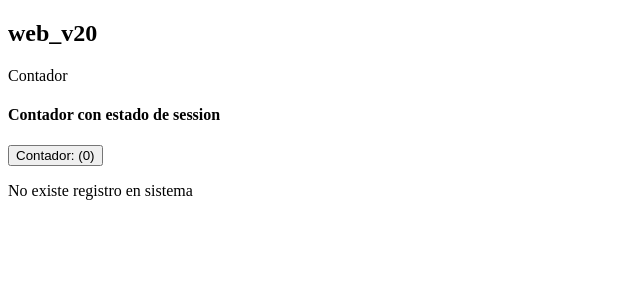
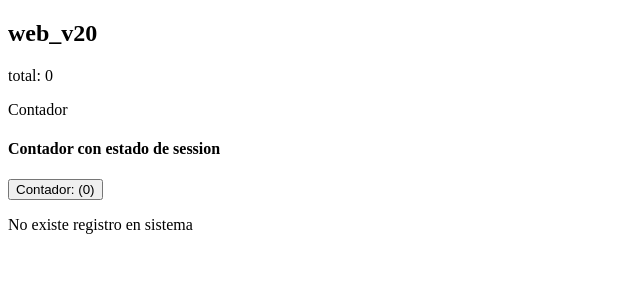
Before and after one commit to Davids-Berz/web_v20, an Angular app: page / in a window 1280 px wide. Shown: the top 300 px of the page, without its empty margins (0-640 px from the left). Built offline with nearby package versions, Linux system fonts and the light colour scheme.

Commit message:
Pasando datos del componente del hijo al padre

```diff
--- a/src/app/app.component.html
+++ b/src/app/app.component.html
@@ -1,6 +1,8 @@
 <h2>{{title}}</h2>
+<div>total: {{counter}}</div>
+<app-counter [title]="subtitle" (counterEmmit)="setCounter($event)"></app-counter>
 
-<app-counter [title]="subtitle"></app-counter>
+
 
 @if (usuarios != undefined && usuarios.length > 0) {
 <table>
--- a/src/app/app.component.ts
+++ b/src/app/app.component.ts
@@ -13,13 +13,17 @@ import {CounterComponent} from "./counter/counter.component";
 export class AppComponent implements OnInit {
   title = 'web_v20';
   subtitle: string = 'Contador con estado de session';
+  counter: number = 0;
 
   public usuarios : string[] = ['David', 'Dianey', 'Hilda'];
 
   ngOnInit(): void {
-    setTimeout(() => {
       this.usuarios = [];
-    }, 2000);
+      this.counter = +(sessionStorage.getItem('counter')!) || 0;
+  }
+
+  setCounter(counter : number): void{
+    this.counter = counter;
   }
 
 
--- a/src/app/counter/counter.component.ts
+++ b/src/app/counter/counter.component.ts
@@ -1,4 +1,4 @@
-import {Component, Input, OnInit} from '@angular/core';
+import {Component, EventEmitter, Input, OnInit, Output} from '@angular/core';
 
 @Component({
   selector: 'app-counter',
@@ -10,12 +10,14 @@ import {Component, Input, OnInit} from '@angular/core';
 export class CounterComponent implements OnInit{
 
   @Input() title: string = '';
+  @Output() counterEmmit: EventEmitter<number> = new EventEmitter<number>();
 
   counter: number = 0;
 
   setCounter() {
     this.counter = this.counter+1;
     sessionStorage.setItem('counter', this.counter.toString());
+    this.counterEmmit.emit(this.counter);
   }
 
   ngOnInit(): void {
```
